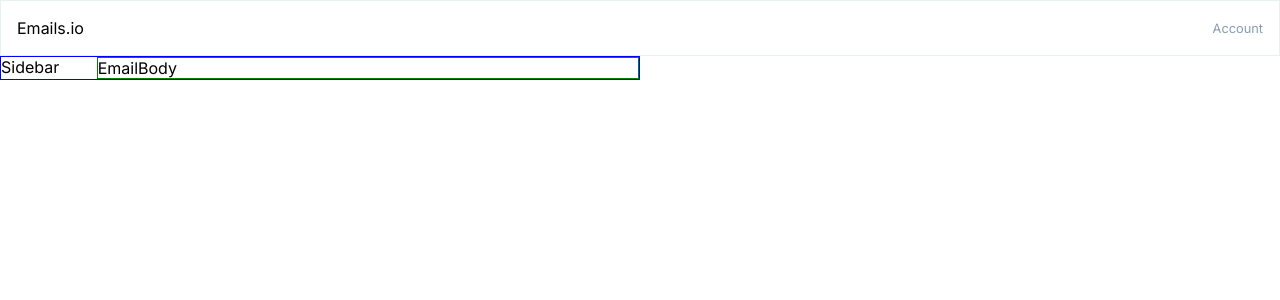
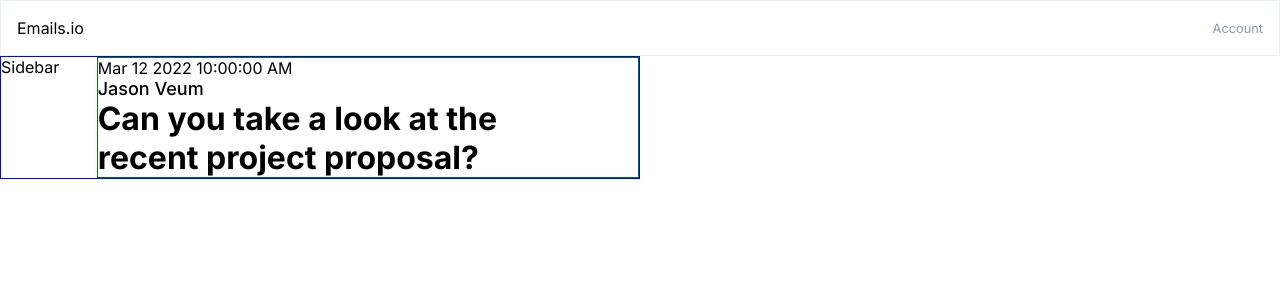
Before and after one commit to alespiridigliozzi/react-email-clone, a React (Create React App) app: page /1 in a window 1280 px wide. Shown: the top 300 px of the page. Built offline with nearby package versions, Linux system fonts and the light colour scheme.

Commit message:
fixing up query params

```diff
--- a/src/Components/EmailBody/EmailBody.jsx
+++ b/src/Components/EmailBody/EmailBody.jsx
@@ -1,13 +1,22 @@
 import React from 'react'
 import { useParams } from 'react-router-dom'
 import './EmailBody.scss'
+import { data } from '../../data/data'
 
 const EmailBody = () => {
 
     const { id } = useParams()
 
+    const emailDetails = data.filter(email => email.id == id)
+
+    const emailBody = emailDetails[0]
+
     return (
-        <div className='email-body'>EmailBody</div>
+        <div className='email-body'>
+            <h3>{emailBody.date}</h3>
+            <h2>{emailBody.userName}</h2>
+            <h1>{emailBody.email_subject}</h1>
+         </div>
     )
 }
 
--- a/src/Components/EmailsList/EmailsList.jsx
+++ b/src/Components/EmailsList/EmailsList.jsx
@@ -7,8 +7,8 @@
 
     const emailsList = data.map(email => {
         return (
-            <Link to={`/${email.id}`}>
-                <div className='emails-wrapper' key={email.id}>
+            <Link to={`/${email.id}`} key={email.id}>
+                <div className='emails-wrapper'>
                     <div className='emails-wrapper__date'>
                         <h4>{email.userName}</h4>
                         <h4>{email.date}</h4>
--- a/src/Containers/EmailsContainer/EmailsContainer.jsx
+++ b/src/Containers/EmailsContainer/EmailsContainer.jsx
@@ -1,4 +1,4 @@
-import React from 'react'
+import React, {useState} from 'react'
 import EmailsList from '../../Components/EmailsList/EmailsList'
 import EmailBody from '../../Components/EmailBody/EmailBody'
 import { BrowserRouter as Router, Route, Routes } from 'react-router-dom'
```
